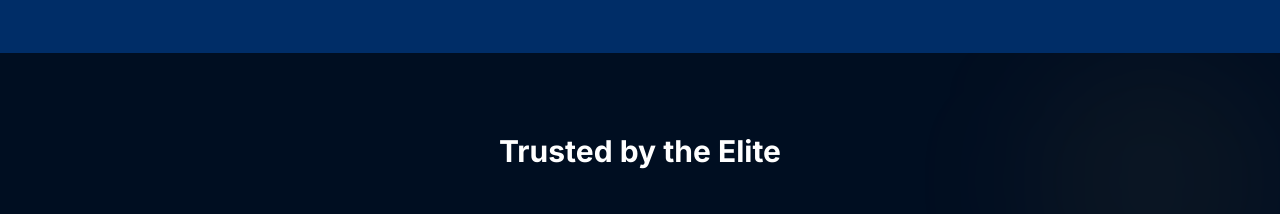
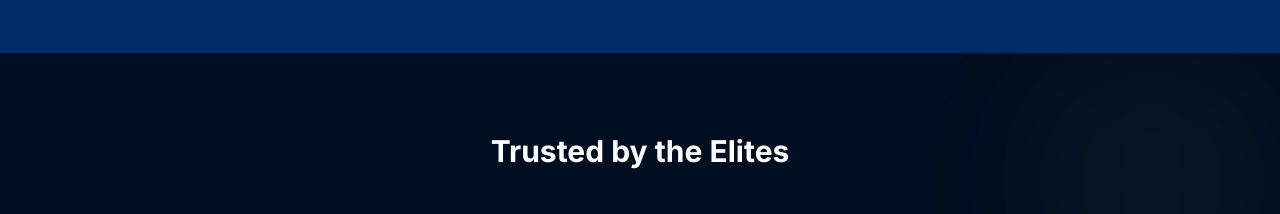
Before and after one commit to RPaguia/talasec, a plain HTML site: page index.html in a window 1280 px wide. Shown: the part 2820-3034 px from the top of the page. Drawn offline with nearby package versions, Linux system fonts and the light colour scheme.

Commit message:
Update index.html

```diff
--- a/index.html
+++ b/index.html
@@ -421,7 +421,7 @@
     <section class="py-20 bg-tala-black relative overflow-hidden">
         <div class="absolute top-0 right-0 w-64 h-64 bg-tala-accent/5 rounded-full blur-3xl"></div>
         <div class="max-w-7xl mx-auto px-4 sm:px-6 lg:px-8">
-            <h2 class="text-3xl font-bold text-white mb-12 text-center" data-aos="fade-up">Trusted by the Elite</h2>
+            <h2 class="text-3xl font-bold text-white mb-12 text-center" data-aos="fade-up">Trusted by the Elites</h2>
 
             <div class="grid grid-cols-1 md:grid-cols-2 gap-8">
                 <div class="p-8 bg-white/5 rounded-lg border border-white/5 relative" data-aos="fade-right">
```
